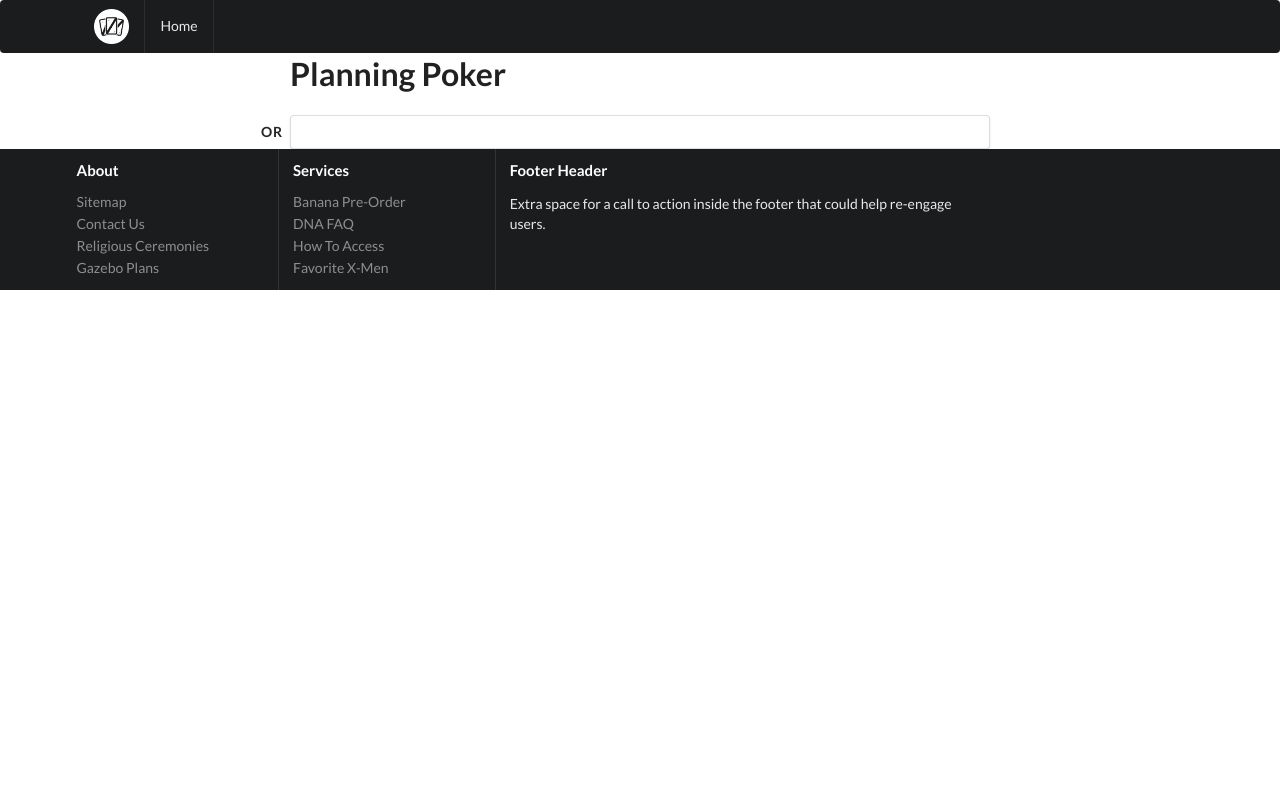
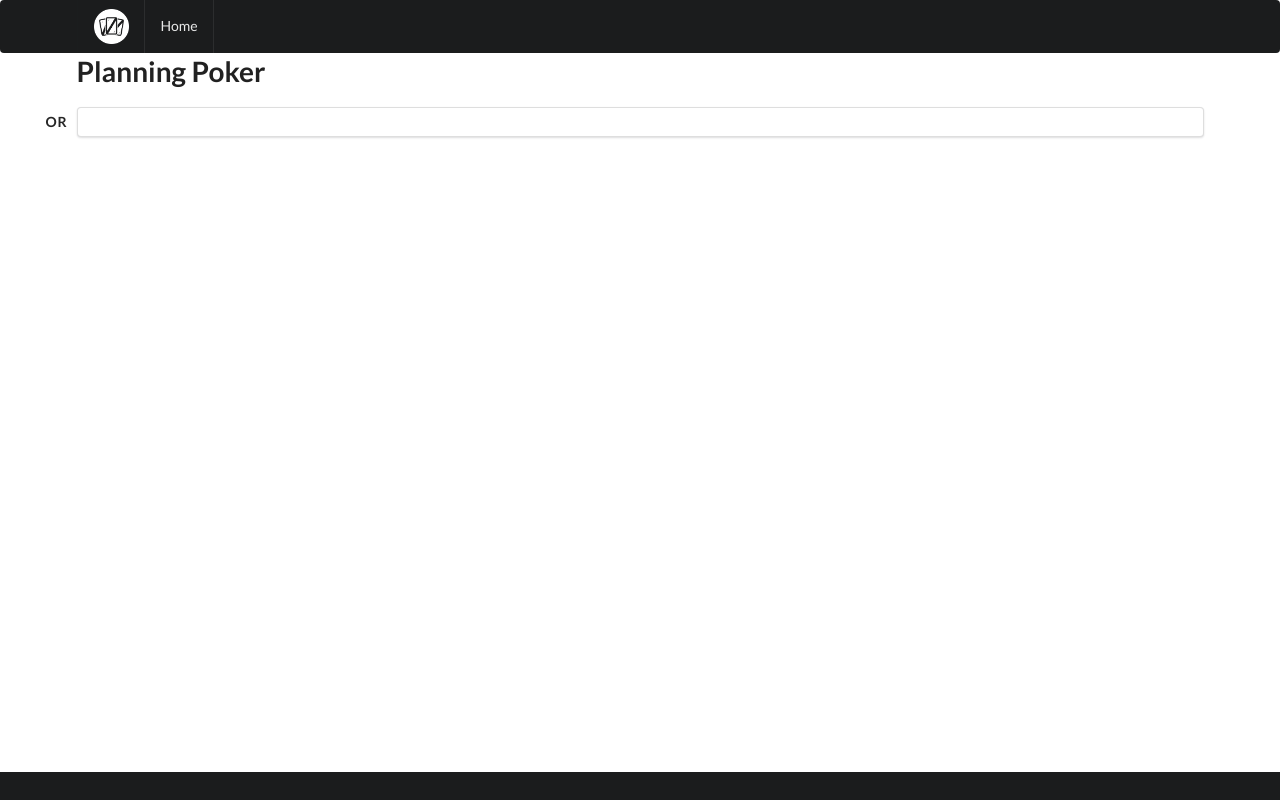
Before and after one commit to hemstreet/Planning-Poker, a website: page app/index.html in a window 1280 px wide. Drawn offline with Linux system fonts and the light colour scheme.

Commit message:
Segment UI Formatting

```diff
--- a/app/index.html
+++ b/app/index.html
@@ -37,7 +37,7 @@
 
 <planning-header></planning-header>
 
-<div class="ui main text container">
+<div class="ui main container">
     <div ng-view></div>
 </div>
 
--- a/app/lib/directives/common/footer/planningFooterDirective.html
+++ b/app/lib/directives/common/footer/planningFooterDirective.html
@@ -1,28 +1,34 @@
-<div class="ui inverted vertical footer segment">
+<div class="ui inverted vertical footer segment" style="position: absolute; bottom:0; left: 0; right: 0;">
     <div class="ui container">
-        <div class="ui stackable inverted divided equal height stackable grid">
-            <div class="three wide column">
-                <h4 class="ui inverted header">About</h4>
-                <div class="ui inverted link list">
-                    <a href="#" class="item" data-ytta-id="-">Sitemap</a>
-                    <a href="#" class="item" data-ytta-id="-">Contact Us</a>
-                    <a href="#" class="item" data-ytta-id="-">Religious Ceremonies</a>
-                    <a href="#" class="item" data-ytta-id="-">Gazebo Plans</a>
-                </div>
-            </div>
-            <div class="three wide column">
-                <h4 class="ui inverted header">Services</h4>
-                <div class="ui inverted link list">
-                    <a href="#" class="item" data-ytta-id="-">Banana Pre-Order</a>
-                    <a href="#" class="item" data-ytta-id="-">DNA FAQ</a>
-                    <a href="#" class="item" data-ytta-id="-">How To Access</a>
-                    <a href="#" class="item" data-ytta-id="-">Favorite X-Men</a>
-                </div>
-            </div>
-            <div class="seven wide column">
-                <h4 class="ui inverted header">Footer Header</h4>
-                <p>Extra space for a call to action inside the footer that could help re-engage users.</p>
-            </div>
-        </div>
+
     </div>
 </div>
+
+<!--<div class="ui inverted vertical footer segment sticky">-->
+    <!--<div class="ui container">-->
+        <!--<div class="ui stackable inverted divided equal height stackable grid">-->
+            <!--<div class="three wide column">-->
+                <!--<h4 class="ui inverted header">About</h4>-->
+                <!--<div class="ui inverted link list">-->
+                    <!--<a href="#" class="item" data-ytta-id="-">Sitemap</a>-->
+                    <!--<a href="#" class="item" data-ytta-id="-">Contact Us</a>-->
+                    <!--<a href="#" class="item" data-ytta-id="-">Religious Ceremonies</a>-->
+                    <!--<a href="#" class="item" data-ytta-id="-">Gazebo Plans</a>-->
+                <!--</div>-->
+            <!--</div>-->
+            <!--<div class="three wide column">-->
+                <!--<h4 class="ui inverted header">Services</h4>-->
+                <!--<div class="ui inverted link list">-->
+                    <!--<a href="#" class="item" data-ytta-id="-">Banana Pre-Order</a>-->
+                    <!--<a href="#" class="item" data-ytta-id="-">DNA FAQ</a>-->
+                    <!--<a href="#" class="item" data-ytta-id="-">How To Access</a>-->
+                    <!--<a href="#" class="item" data-ytta-id="-">Favorite X-Men</a>-->
+                <!--</div>-->
+            <!--</div>-->
+            <!--<div class="seven wide column">-->
+                <!--<h4 class="ui inverted header">Footer Header</h4>-->
+                <!--<p>Extra space for a call to action inside the footer that could help re-engage users.</p>-->
+            <!--</div>-->
+        <!--</div>-->
+    <!--</div>-->
+<!--</div>-->
```
Also changed, not shown: app/views/room.html (+7 -3 lines).
